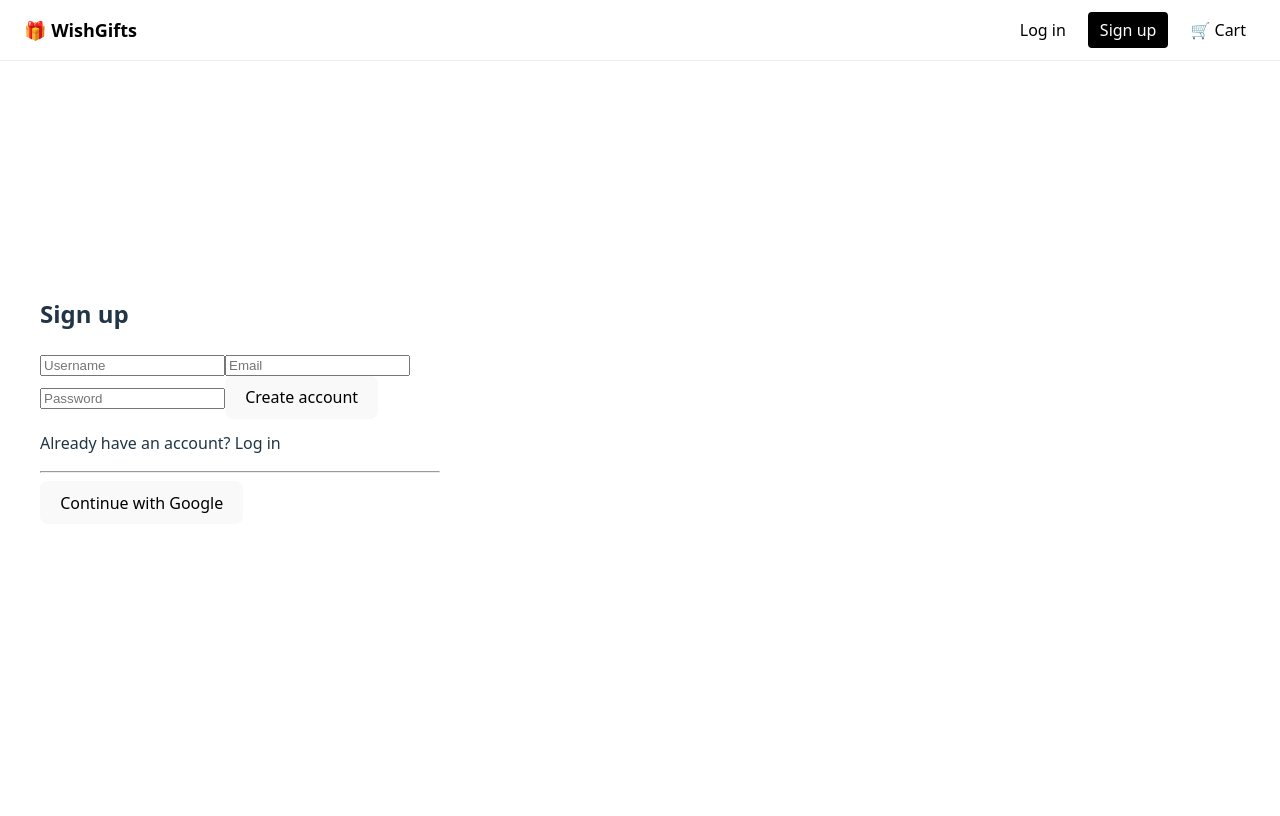
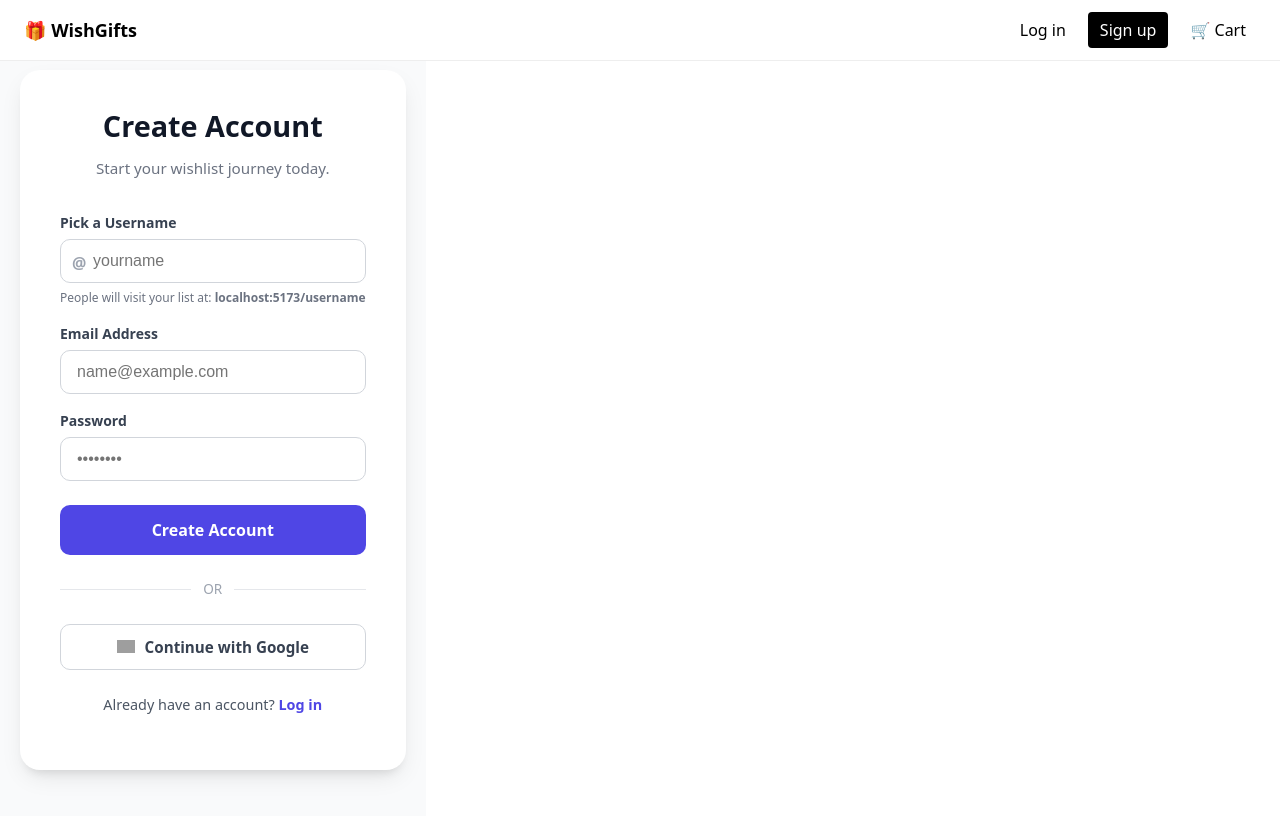
Before and after one commit to srujitha-wishpeti/wishpeti-staging, a React (Vite) app: page /auth in a window 1280 px wide. Shown: the top 816 px of the page. Built offline with nearby package versions, Linux system fonts and the light colour scheme; grey boxes are pictures that could not be loaded.

Commit message:
better login and sign up ui

```diff
--- /dev/null
+++ b/src/pages/Auth.css
@@ -0,0 +1,14 @@
+/* Add this to your CSS file */
+.spinner {
+  width: 16px;
+  height: 16px;
+  border: 2px solid rgba(255, 255, 255, 0.3);
+  border-radius: 50%;
+  border-top-color: white;
+  animation: spin 0.8s linear infinite;
+  margin-right: 10px;
+}
+
+@keyframes spin {
+  to { transform: rotate(360deg); }
+}
--- a/src/pages/Auth.jsx
+++ b/src/pages/Auth.jsx
@@ -1,104 +1,283 @@
-import { useEffect, useState } from 'react'
-import { supabase } from '../services/supabaseClient'
-import { useLocation } from 'react-router-dom'
+import { useEffect, useState } from 'react';
+import { supabase } from '../services/supabaseClient';
+import { useLocation, useNavigate } from 'react-router-dom';
+import './Auth.css';
 
 export default function Auth() {
-  const [email, setEmail] = useState('')
-  const [password, setPassword] = useState('')
-  const [username, setUsername] = useState('')
-  const [error, setError] = useState(null)
+  const [email, setEmail] = useState('');
+  const [password, setPassword] = useState('');
+  const [username, setUsername] = useState('');
+  const [error, setError] = useState(null);
+  const [loading, setLoading] = useState(false);
 
-  const location = useLocation()
-  const params = new URLSearchParams(location.search)
-  const mode = params.get('mode') || 'signup'
+  const location = useLocation();
+  const navigate = useNavigate();
+  const params = new URLSearchParams(location.search);
+  const mode = params.get('mode') || 'signup';
+  // --- Styles ---
 
-  const [isSignup, setIsSignup] = useState(mode === 'signup')
+  const containerStyle = {
+    minHeight: '100vh',
+    display: 'flex',
+    alignItems: 'center',
+    justifyContent: 'center',
+    backgroundColor: '#f9fafb',
+    padding: '20px',
+  };
+
+  const cardStyle = {
+    width: '100%',
+    maxWidth: '420px',
+    backgroundColor: 'white',
+    padding: '40px',
+    borderRadius: '20px',
+    boxShadow: '0 10px 25px -5px rgba(0, 0, 0, 0.1), 0 8px 10px -6px rgba(0, 0, 0, 0.1)',
+  };
+
+  const labelStyle = {
+    display: 'block',
+    fontSize: '0.875rem',
+    fontWeight: '600',
+    color: '#374151',
+    marginBottom: '6px',
+  };
+
+  const errorStyle = {
+    backgroundColor: '#fef2f2',
+    color: '#dc2626',
+    padding: '12px',
+    borderRadius: '8px',
+    fontSize: '0.85rem',
+    marginBottom: '16px',
+    textAlign: 'center',
+    border: '1px solid #fee2e2',
+  };
+
+  const googleBtnStyle = {
+    width: '100%',
+    padding: '12px',
+    backgroundColor: 'white',
+    color: '#374151',
+    border: '1px solid #d1d5db',
+    borderRadius: '10px',
+    fontSize: '0.95rem',
+    fontWeight: '600',
+    display: 'flex',
+    alignItems: 'center',
+    justifyContent: 'center',
+    cursor: 'pointer',
+    transition: 'background-color 0.2s',
+  };
+
+  const dividerContainer = {
+    display: 'flex',
+    alignItems: 'center',
+    margin: '24px 0',
+  };
+
+  const lineStyle = {
+    flex: 1,
+    height: '1px',
+    backgroundColor: '#e5e7eb',
+  };
+
+  const primaryBtnStyle = {
+    width: '100%',
+    padding: '14px',
+    backgroundColor: loading ? '#9ca3af' : '#4f46e5', // Gray out when loading
+    color: 'white',
+    border: 'none',
+    borderRadius: '10px',
+    fontSize: '1rem',
+    fontWeight: '600',
+    cursor: loading ? 'not-allowed' : 'pointer',
+    transition: 'all 0.2s ease',
+    display: 'flex',
+    alignItems: 'center',
+    justifyContent: 'center',
+  };
+
+  const inputStyle = {
+    width: '100%',
+    padding: '12px 16px',
+    borderRadius: '10px',
+    border: '1px solid #d1d5db',
+    fontSize: '1rem',
+    boxSizing: 'border-box',
+    outline: 'none',
+    transition: 'border-color 0.2s',
+    backgroundColor: loading ? '#f9fafb' : 'white', // Fade inputs when loading
+    pointerEvents: loading ? 'none' : 'auto',
+  };
+
+
+  const [isSignup, setIsSignup] = useState(mode === 'signup');
 
   useEffect(() => {
-    setIsSignup(mode === 'signup')
-  }, [mode])
+    setIsSignup(mode === 'signup');
+  }, [mode]);
 
-  const handleSubmit = async () => {
-    setError(null)
+  const handleSubmit = async (e) => {
+  e.preventDefault();
+  setLoading(true);
+  setError(null);
 
   if (isSignup) {
-      const { data, error } = await supabase.auth.signUp({
+    // 1. Manually check if the username is already taken
+    const { data: existingUser } = await supabase
+      .from('creator_profiles')
+      .select('username')
+      .ilike('username', username)
+      .maybeSingle();
+
+    if (existingUser) {
+      setError("This username is already taken. Please try another.");
+      setLoading(false);
+      return;
+    }
+
+    // 2. Proceed with Supabase Signup
+    const { data, error: signUpError } = await supabase.auth.signUp({
       email,
       password,
-      })
+    });
 
-      if (error) {
-        setError(error.message)
-        return
+    if (signUpError) {
+      setError(signUpError.message); // Catches "User already registered"
+      setLoading(false);
+      return;
     }
 
-      // create creator profile with username
-      await supabase.from('creator_profiles').insert({
+    // 3. Create the profile row using the gathered username
+    if (data.user) {
+      const { error: profileError } = await supabase
+        .from('creator_profiles')
+        .insert({
           id: data.user.id,
-        email,
+          email: email,
           display_name: username,
-      })
+          username: username.toLowerCase().trim(),
+        });
+
+      if (profileError) {
+        setError("Profile Error: " + profileError.message);
       } else {
-      const { error } = await supabase.auth.signInWithPassword({
-        email,
-        password,
-      })
-
-      if (error) {
-        setError(error.message)
+        alert("Success! Check your email for a confirmation link.");
       }
     }
+  } else {
+    // Standard Login Logic
+    const { error: loginError } = await supabase.auth.signInWithPassword({ email, password });
+    if (loginError) setError(loginError.message);
+    else navigate('/dashboard');
   }
+  setLoading(false);
+};
+
+  const handleGoogleLogin = () => {
+    supabase.auth.signInWithOAuth({
+      provider: 'google',
+      options: {
+        redirectTo: window.location.origin + '/dashboard'
+      }
+    });
+  };
 
   return (
-    <div style={{ padding: 40, maxWidth: 400 }}>
-      <h2>{isSignup ? 'Sign up' : 'Log in'}</h2>
+    <div style={containerStyle}>
+      <div style={cardStyle}>
+        <div style={{ textAlign: 'center', marginBottom: '32px' }}>
+          <h1 style={{ fontSize: '1.8rem', fontWeight: '800', color: '#111827', margin: '0 0 8px 0' }}>
+            {isSignup ? 'Create Account' : 'Welcome Back'}
+          </h1>
+          <p style={{ color: '#6b7280', fontSize: '0.95rem' }}>
+            {isSignup ? 'Start your wishlist journey today.' : 'Log in to manage your gifts.'}
+          </p>
+        </div>
 
+        <form onSubmit={handleSubmit}>
           {isSignup && (
+            <div style={{ marginBottom: '16px' }}>
+              <label style={labelStyle}>Pick a Username</label>
+              <div style={{ position: 'relative' }}>
+                <span style={{ position: 'absolute', left: '12px', top: '12px', color: '#9ca3af', fontWeight: 'bold' }}>@</span>
                 <input
-          placeholder="Username"
+                  placeholder="yourname"
+                  style={{ ...inputStyle, paddingLeft: '32px' }}
                   value={username}
-          onChange={(e) => setUsername(e.target.value)}
+                  onChange={(e) => setUsername(e.target.value.toLowerCase().replace(/\s/g, ''))}
+                  required
                 />
+              </div>
+              <p style={{ fontSize: '0.75rem', color: '#6b7280', marginTop: '6px' }}>
+                People will visit your list at: <strong>localhost:5173/{username || 'username'}</strong>
+              </p>
+            </div>
           )}
 
+          <div style={{ marginBottom: '16px' }}>
+            <label style={labelStyle}>Email Address</label>
             <input
-        placeholder="Email"
+              type="email"
+              placeholder="name@example.com"
+              style={inputStyle}
               value={email}
               onChange={(e) => setEmail(e.target.value)}
+              required
             />
+          </div>
 
+          <div style={{ marginBottom: '24px' }}>
+            <label style={labelStyle}>Password</label>
             <input
               type="password"
-        placeholder="Password"
+              placeholder="••••••••"
+              style={inputStyle}
               value={password}
               onChange={(e) => setPassword(e.target.value)}
+              required
             />
+          </div>
 
-      {error && <p style={{ color: 'red' }}>{error}</p>}
+          {error && <div style={errorStyle}>{error}</div>}
 
-      <button onClick={handleSubmit}>
-        {isSignup ? 'Create account' : 'Login'}
+          <button type="submit" disabled={loading} style={primaryBtnStyle}>
+            {loading ? (
+              <div style={{ display: 'flex', alignItems: 'center', justifyContent: 'center' }}>
+                <div className="spinner"></div>
+                <span>Processing...</span>
+              </div>
+            ) : (
+              isSignup ? 'Create Account' : 'Login'
+            )}
+          </button>
+        </form>
+
+        <div style={dividerContainer}>
+          <div style={lineStyle}></div>
+          <span style={{ padding: '0 12px', color: '#9ca3af', fontSize: '0.85rem' }}>OR</span>
+          <div style={lineStyle}></div>
+        </div>
+
+        <button onClick={handleGoogleLogin} style={googleBtnStyle}>
+          <img
+            src="https://www.gstatic.com/firebasejs/ui/2.0.0/images/auth/google.svg"
+            alt="Google"
+            style={{ width: '18px', marginRight: '10px' }}
+          />
+          Continue with Google
         </button>
 
-      <p
-        style={{ cursor: 'pointer', marginTop: 12 }}
+        <p style={{ textAlign: 'center', marginTop: '24px', fontSize: '0.9rem', color: '#4b5563' }}>
+          {isSignup ? 'Already have an account? ' : 'New here? '}
+          <span
+            style={{ color: '#4f46e5', fontWeight: '600', cursor: 'pointer' }}
             onClick={() => setIsSignup(!isSignup)}
           >
-        {isSignup
-          ? 'Already have an account? Log in'
-          : 'New here? Sign up'}
+            {isSignup ? 'Log in' : 'Sign up'}
+          </span>
         </p>
-
-      <hr />
-
-      <button
-        onClick={() =>
-          supabase.auth.signInWithOAuth({ provider: 'google' })
+      </div>
+    </div>
+  );
 }
-      >
-        Continue with Google
-      </button>
-    </div>
-  )
-}
```
Lines whose indentation alone changed are shown as unchanged.
